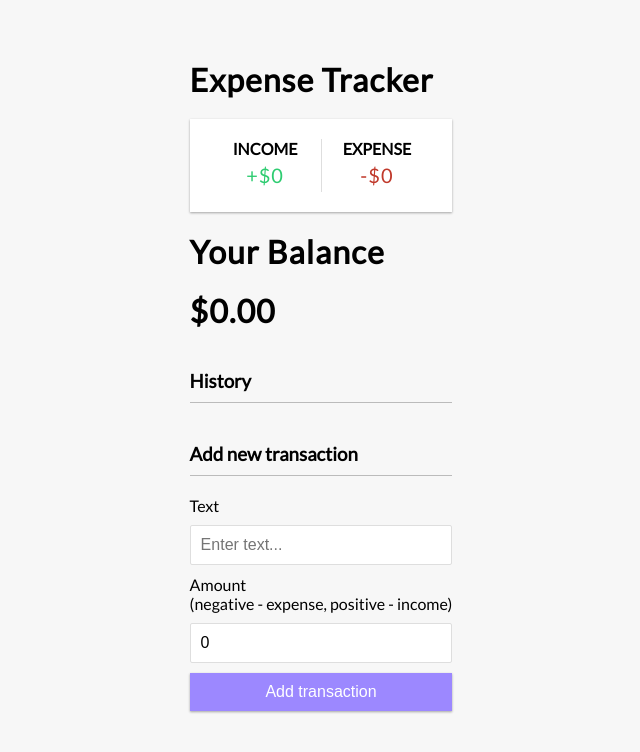
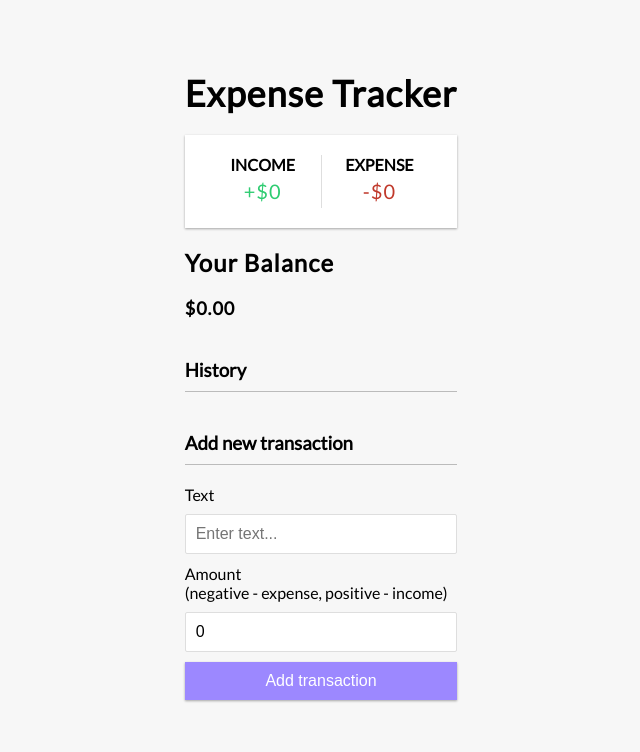
Before and after one commit to shafakyildiz/react-expense-tracker, a React (Create React App) app: page /balance in a window 1280 px wide. Shown: the top 752 px of the page, without its empty margins (319-959 px from the left). Built offline with nearby package versions, Linux system fonts and the light colour scheme.

Commit message:
added text font properties and styles

```diff
--- a/src/components/Header.js
+++ b/src/components/Header.js
@@ -3,7 +3,14 @@ import React from "react";
 function Header() {
   return (
     <div>
-      <h1>Expense Tracker</h1>
+      <h1
+        style={{
+          fontSize: "36px",
+          fontWeight: "bold",
+        }}
+      >
+        Expense Tracker
+      </h1>
     </div>
   );
 }
--- a/src/components/IncomeExpenses.js
+++ b/src/components/IncomeExpenses.js
@@ -27,8 +27,22 @@ function IncomeExpenses() {
         </div>
       </div>
       <div>
-        <h1>Your Balance</h1>
-        <h1>${total.toFixed(2)}</h1>
+        <h1
+          style={{
+            fontSize: "24px",
+            fontWeight: "bold",
+          }}
+        >
+          Your Balance
+        </h1>
+        <h1
+          style={{
+            fontSize: "18px",
+            fontWeight: "bold",
+          }}
+        >
+          ${total.toFixed(2)}
+        </h1>
       </div>
     </>
   );
```
